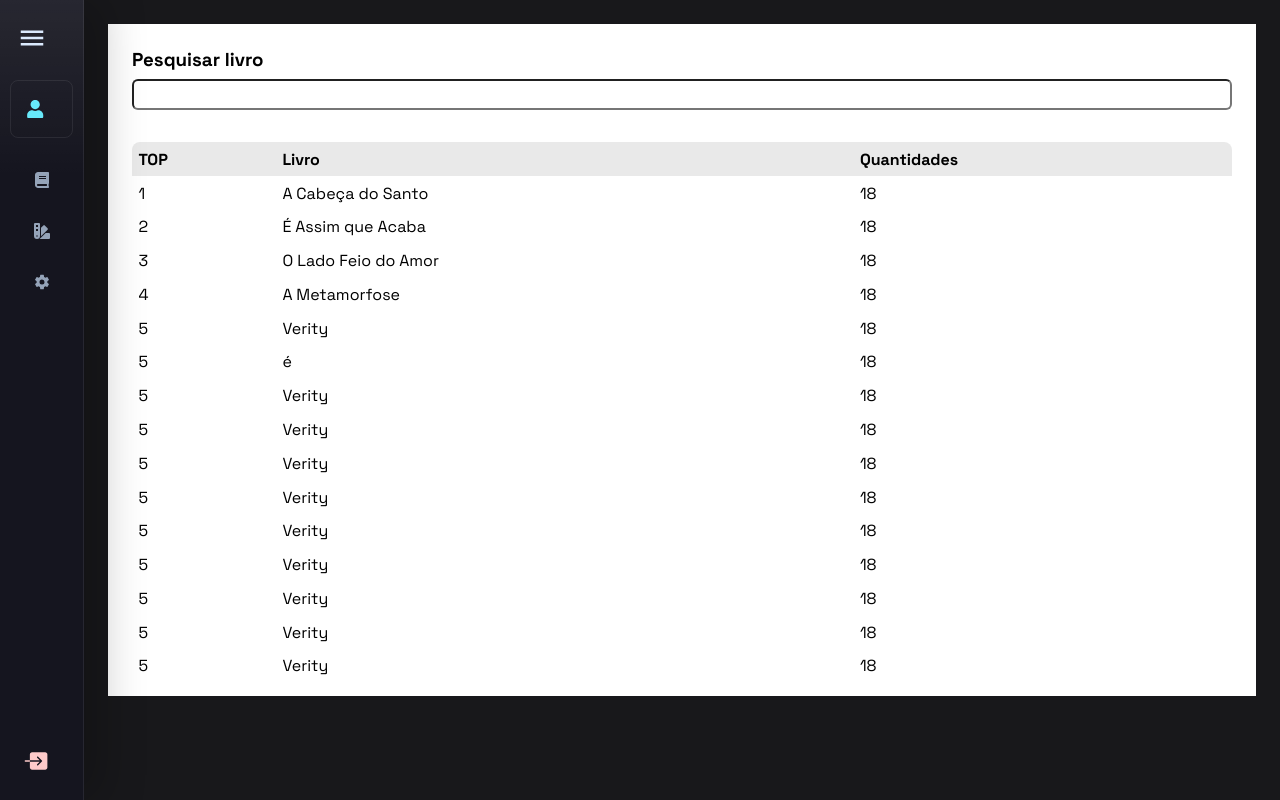
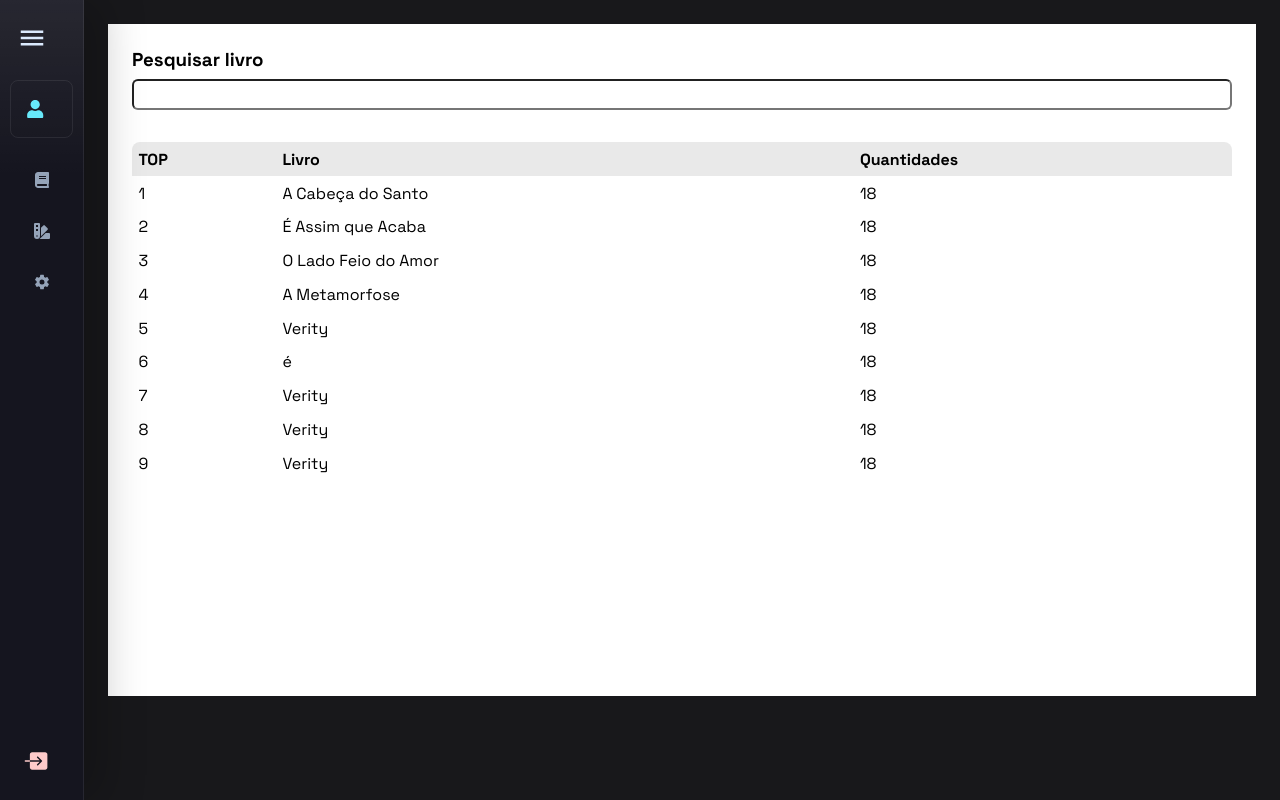
Before and after one commit to cauealb/biblioteca-front-simple, a React (Vite) app: page /dashboard/best-books in a window 1280 px wide. Built offline with nearby package versions, Linux system fonts and the light colour scheme.

Commit message:
feat: Melhorando filtro

```diff
--- a/src/pages/DashboardBooks/DashboardsBooksPages.tsx
+++ b/src/pages/DashboardBooks/DashboardsBooksPages.tsx
@@ -13,29 +13,10 @@ let arr: APIProps[] = [
     {top: 3, name: "O Lado Feio do Amor", qtd: 18},
     {top: 4, name: "A Metamorfose", qtd: 18},
     {top: 5, name: "Verity", qtd: 18},
-    {top: 5, name: "é ", qtd: 18},
-    {top: 5, name: "Verity", qtd: 18},
-    {top: 5, name: "Verity", qtd: 18},
-    {top: 5, name: "Verity", qtd: 18},
-    {top: 5, name: "Verity", qtd: 18},
-    {top: 5, name: "Verity", qtd: 18},
-    {top: 5, name: "Verity", qtd: 18},
-    {top: 5, name: "Verity", qtd: 18},
-    {top: 5, name: "Verity", qtd: 18},
-    {top: 5, name: "Verity", qtd: 18},
-    {top: 5, name: "Verity", qtd: 18},
-    {top: 5, name: "Verity", qtd: 18},
-    {top: 5, name: "Verity", qtd: 18},
-    {top: 5, name: "Verity", qtd: 18},
-    {top: 5, name: "Verity", qtd: 18},
-    {top: 5, name: "Verity", qtd: 18},
-    {top: 5, name: "Verity", qtd: 18},
-    {top: 5, name: "Verity", qtd: 18},
-    {top: 5, name: "Verity", qtd: 18},
-    {top: 5, name: "Verity", qtd: 18},
-    {top: 5, name: "Verity", qtd: 18},
-    {top: 5, name: "Verity", qtd: 18},
-    {top: 5, name: "Verity", qtd: 18},
+    {top: 6, name: "é ", qtd: 18},
+    {top: 7, name: "Verity", qtd: 18},
+    {top: 8, name: "Verity", qtd: 18},
+    {top: 9, name: "Verity", qtd: 18},
 ]
 
 export default function DashboardsBooksPages() {
@@ -52,7 +33,7 @@ export default function DashboardsBooksPages() {
         if(value === '') {
             setListBookSearch(arr)
         } else {
-            let filterArr = arr.filter(book => book.name === value);
+            let filterArr = arr.filter(book => book.name.toLocaleLowerCase().includes(textBook.toLocaleLowerCase()));
 
             setListBookSearch(filterArr)
         }
```
